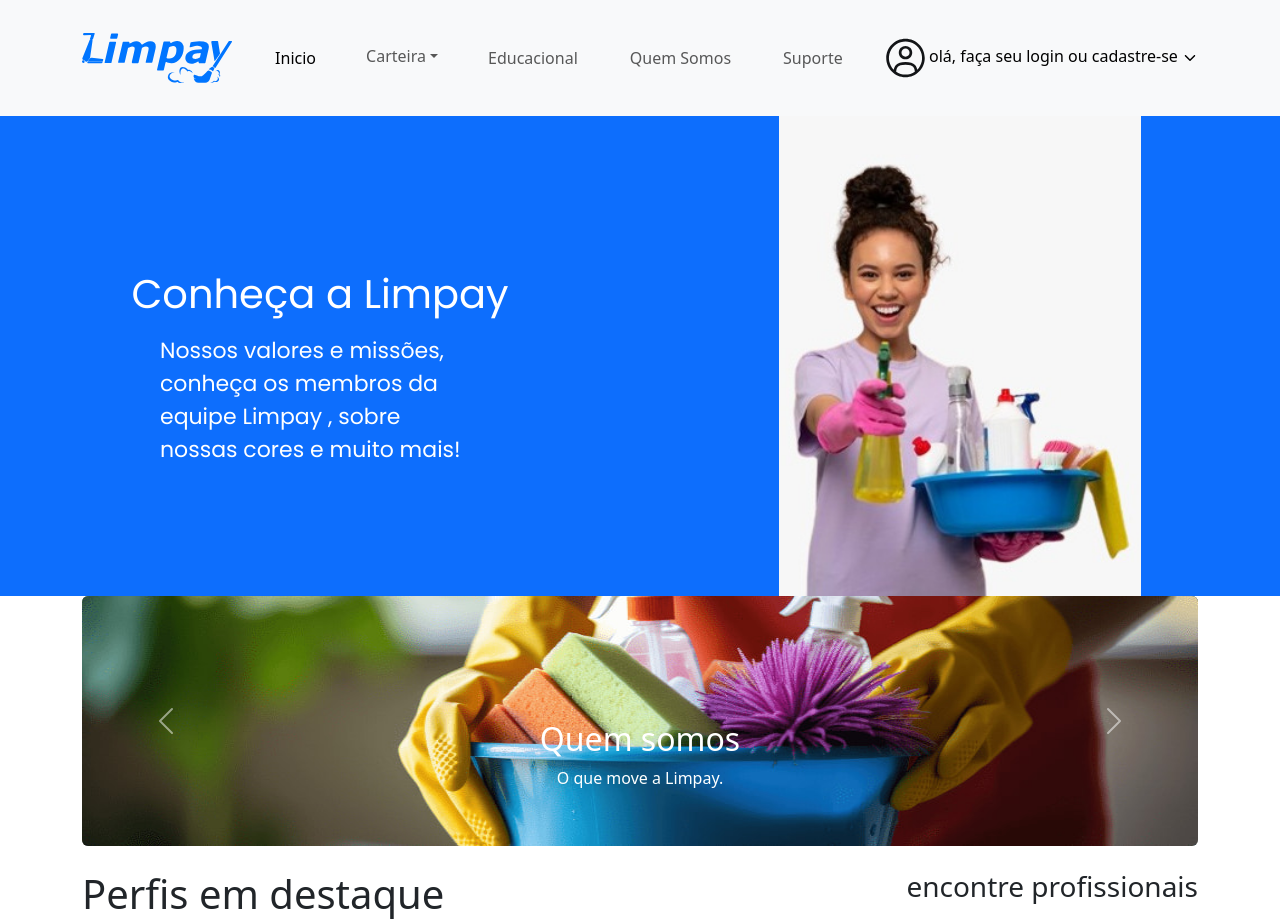
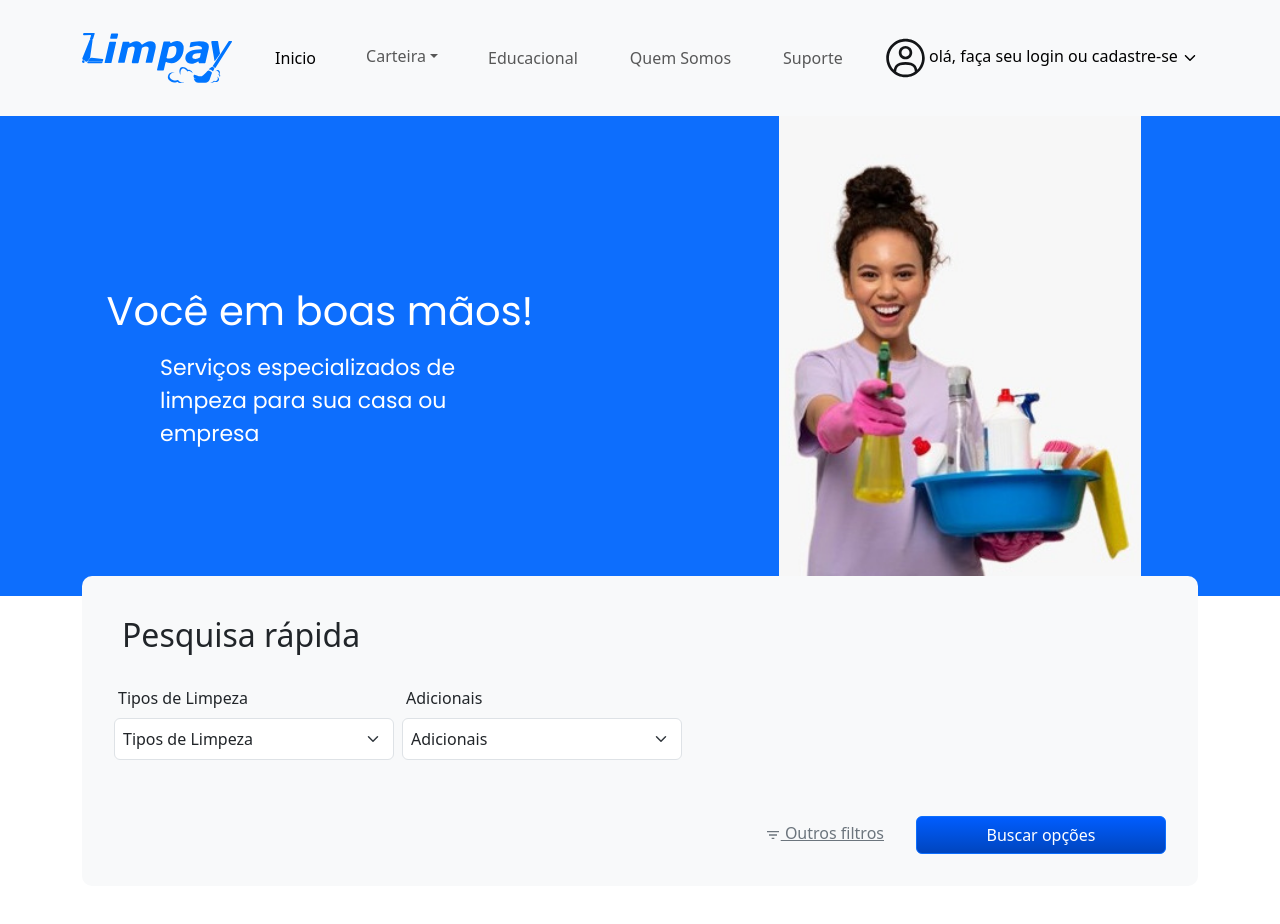
Before and after one commit to limpay-com/Teste, a React (Vite) app: page / in a window 1280 px wide. Shown: the top 924 px of the page. Built offline with nearby package versions, Linux system fonts and the light colour scheme.

Commit message:
pesquisa rápida finalizada

```diff
--- a/src/components/banner/Banner.jsx
+++ b/src/components/banner/Banner.jsx
@@ -3,14 +3,13 @@ import Titulo from "../titulo/Titulo";
 import MulherEspirrando from "../../assets/images/Imagem-mulher-espirrando-tela.jpeg";
 
 
-const Banner = ({imagesrc , title}) => {
+const Banner = ({imagesrc , title , p}) => {
   return (
     <div className=" bg-primary banner d-flex w-100">
     <div className=" d-flex flex-column justify-content-center align-items-center w-50">
       <div className="m-1"><Titulo content={title}></Titulo></div>
       <div className="m-1 w-50">
-        Nossos valores e missões, conheça os membros da equipe Limpay , sobre
-        nossas cores e muito mais!
+        {p}
       </div>
       </div>
       <div className="container d-flex h-100 w-50 justify-content-center" id="c-img">
--- /dev/null
+++ b/src/components/filtroRápido/FiltroRápido.css
@@ -0,0 +1,95 @@
+.c-pesquisarapida{
+    background-color:var(--cinza-final) ;
+    max-width: 90vw;
+    transform: translateY(-20px);
+    margin: auto;
+    border-radius: 10px;
+}
+
+
+.pesquisa-rapida{
+    margin: 1em;
+}
+
+.multiselect {
+    width: 200px;
+  }
+
+  .selectBox {
+    position: relative;
+    width: 280px;
+  }
+
+  .adicionais{
+    margin-left: 40px;
+  }
+
+  .selectBox select {
+    width: 100%;
+  }
+
+  .overSelect {
+    position: absolute;
+    left: 0;
+    right: 0;
+    top: 0;
+    bottom: 0;
+  }
+
+  #checkboxes {
+    display: none;
+    border: 1px #ffffff solid;
+  }
+
+  #checkboxes2 {
+    display: none;
+    border: 1px #ffffff solid;
+    margin-left: 50px;
+  }
+
+  #checkboxes label {
+    display: block;
+  }
+
+  #checkboxes label:hover {
+    background-color: #1e90ff;
+  }
+
+  .label-checkbox{
+    width: 100%;
+    float: left;
+  }
+
+  .label-checkbox input{
+    margin: 5px;
+    float: left;
+  }
+
+  #outrosfiltros{
+    padding-top:5px ;
+    text-decoration: underline;
+    cursor: pointer;
+  }
+
+  @media (max-width:578px) {
+    .selectBox {
+      position: relative;
+      width: 150px;
+    }
+  }
+
+
+  @media (max-width:768px) {
+    .selectBox {
+      position: relative;
+      width: 150px;
+    }
+
+
+  #checkboxes2 {
+    display: none;
+    border: 1px #ffffff solid;
+    margin-left: 10px;
+  }
+
+  }
--- /dev/null
+++ b/src/components/filtroRápido/FiltroRápido.jsx
@@ -0,0 +1,92 @@
+import Titulo from "../titulo/Titulo";
+import './FiltroRápido.css'
+import { MdFilterList } from "react-icons/md";
+
+
+
+var expanded = false;
+
+function showCheckboxes() {
+    var checkboxes = document.getElementById("checkboxes");
+    if (!expanded) {
+        checkboxes.style.display = "block";
+        expanded = true;
+    } else {
+        checkboxes.style.display = "none";
+        expanded = false;
+    }
+}
+
+function showCheckboxes2() {
+    var checkboxes = document.getElementById("checkboxes2");
+    if (!expanded) {
+        checkboxes.style.display = "block";
+        expanded = true;
+    } else {
+        checkboxes.style.display = "none";
+        expanded = false;
+    }
+}
+
+function filtroRápido() {
+    return (
+        <div className="bg-light p-2 c-pesquisarapida">
+            <h2 className="pesquisa-rapida">Pesquisa rápida</h2>
+            <div className="d-flex justify-content-start gap-">
+                <div className="select mx-2 mx-lg-4">
+                    <label htmlFor="Tipos de Limpeza ">Tipos de Limpeza</label>
+                    <form>
+                        <div className="multiselect ">
+                            <div className="selectBox" onClick={showCheckboxes}>
+                                <select className="form-select my-2 p-2 ">
+                                    <option>Tipos de Limpeza</option>
+                                </select>
+                                <div className="overSelect"></div>
+                            </div>
+                            <div id="checkboxes">
+                                <label className="label-checkbox" for="one">
+                                    <input type="checkbox" id="one" />First checkbox</label>
+                                <label className="label-checkbox" for="two">
+                                    <input type="checkbox" id="two" />Second checkbox</label>
+                                <label className="label-checkbox" for="three">
+                                    <input type="checkbox" id="three" />Third checkbox</label>
+                            </div>
+                        </div>
+                    </form>
+                </div>
+                <div className="select mx-2 mx-lg-4">
+                    <label htmlFor="Tipos de Limpeza" className="adicionais">Adicionais</label>
+                    <form>
+                        <div className="multiselect ">
+                            <div className="selectBox adicionais" onClick={showCheckboxes2}>
+                                <select className="form-select  my-2 p-2">
+                                    <option >Adicionais</option>
+                                </select>
+                                <div className="overSelect"></div>
+                            </div>
+                            <div id="checkboxes2">
+                            <label className="label-checkbox" for="one">
+                                    <input type="checkbox" id="one" />Lavar louça</label>
+                                <label className="label-checkbox" for="two">
+                                    <input type="checkbox" id="two" />Passar roupa</label>
+                                <label className="label-checkbox" for="three">
+                                    <input type="checkbox" id="three" />Limpar vidros</label>
+                                <label className="label-checkbox" for="three">
+                                    <input type="checkbox" id="three" />Limpeza de janelas</label>
+                                <label className="label-checkbox" for="three">
+                                    <input type="checkbox" id="three" />Limpeza de eletrônicos</label>
+                            </div>
+                        </div>
+                    </form>
+                </div>
+            </div>
+            <div className="d-flex mt-4 justify-content-end">
+                <span id="outrosfiltros" className="link-secondary my-4 mx-2"><MdFilterList></MdFilterList> Outros filtros</span>
+                <button className="btn btn-primary my-4 mx-4">Buscar opções</button>
+
+            </div>
+        </div>
+    )
+}
+
+export default filtroRápido
--- a/src/components/inicio/Inicio.jsx
+++ b/src/components/inicio/Inicio.jsx
@@ -7,18 +7,20 @@ import AreaInterna from '../../assets/images/cardImagem/interna.png';
 import aExterna from '../../assets/images/cardImagem/externa.png';
 import Educacional from '../../assets/images/cardImagem/educacional.png';
 import Banner from '../banner/Banner'
-import MulherEspirrando from '../../assets/images/Imagem-mulher-espirrando-tela.jpeg'
+import MulherEspirrando from '../../assets/images/Imagem-mulher-espirrando-tela.jpeg';
+import FiltroRápido from '../filtroRápido/FiltroRápido';
 
 const Inicio = () => {
   return (
     <div>
-      <Banner imagesrc={MulherEspirrando} title={"Conheça a Limpay"} />
+      <Banner imagesrc={MulherEspirrando} title={"Você em boas mãos!"} p={"Serviços especializados de limpeza para sua casa ou empresa"}/>
       <div className="container">
-        <div className="row">
+        {/* <div className="row">
           <div className="col-12">
             <Carrossel />
           </div>
-        </div>
+        </div> */}
+        <FiltroRápido></FiltroRápido>
         <div className="row">
           <div className="col-6 ">
             <Titulo content={'Perfis em destaque'} />
--- a/src/components/quemsomos/QuemSomos.jsx
+++ b/src/components/quemsomos/QuemSomos.jsx
@@ -13,7 +13,8 @@ import Planos from '../planos/Planos.jsx'
 function QuemSomos() {
 return(
     <>
-    <Banner imagesrc={MulherEspirrando} title={"Conheça a Limpay"}></Banner>
+    <Banner imagesrc={MulherEspirrando} title={"Conheça a Limpay"} p="Nossos valores e missões, conheça os membros da equipe Limpay , sobre
+        nossas cores e muito mais!"></Banner>
     <Resultadosparacomunidade></Resultadosparacomunidade>
     <Valores></Valores>
     <Cores></Cores>
```
